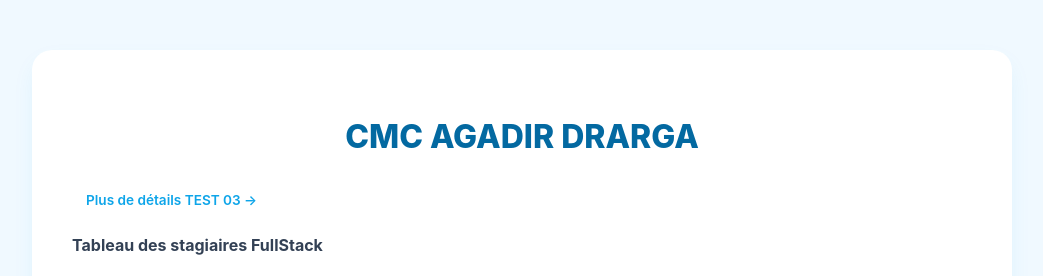
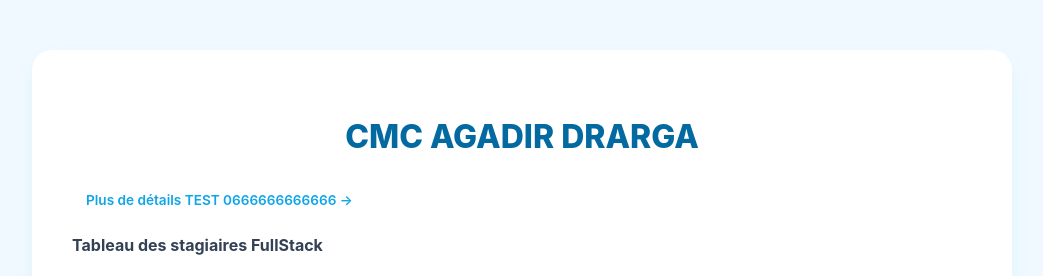
Before and after one commit to fstack567-stack/Projet-react, a React (Create React App) app: page / in a window 1280 px wide. Shown: the top 276 px of the page, without its empty margins (118-1161 px from the left). Built offline with nearby package versions, Linux system fonts and the light colour scheme.

Commit message:
test 6666666

```diff
--- a/src/container.js
+++ b/src/container.js
@@ -32,7 +32,7 @@ export default function Container() {
 
       <p>
         <Link to="/details" className="more-details-link">
-          Plus de détails TEST 03 &rarr;
+          Plus de détails TEST 0666666666666 &rarr;
         </Link>
       </p>
 
```
